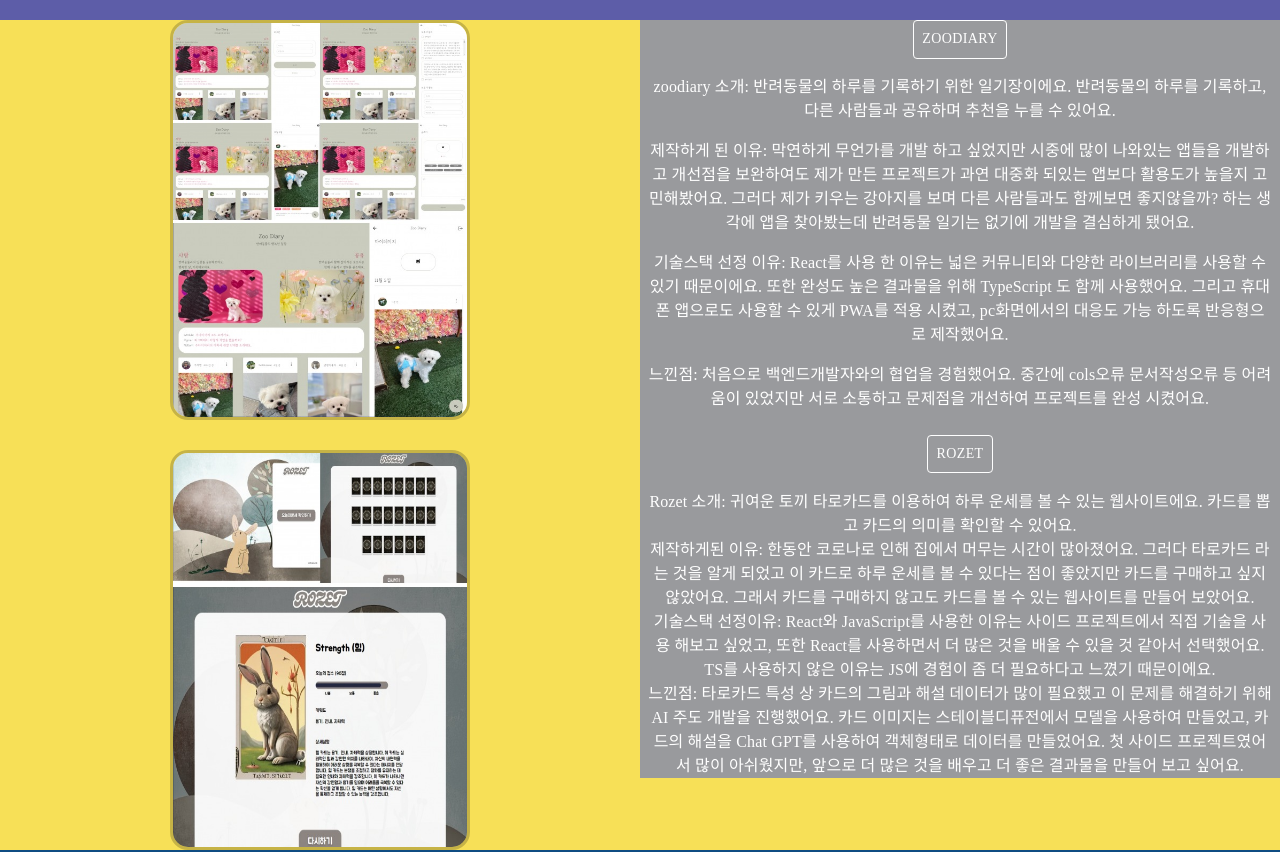
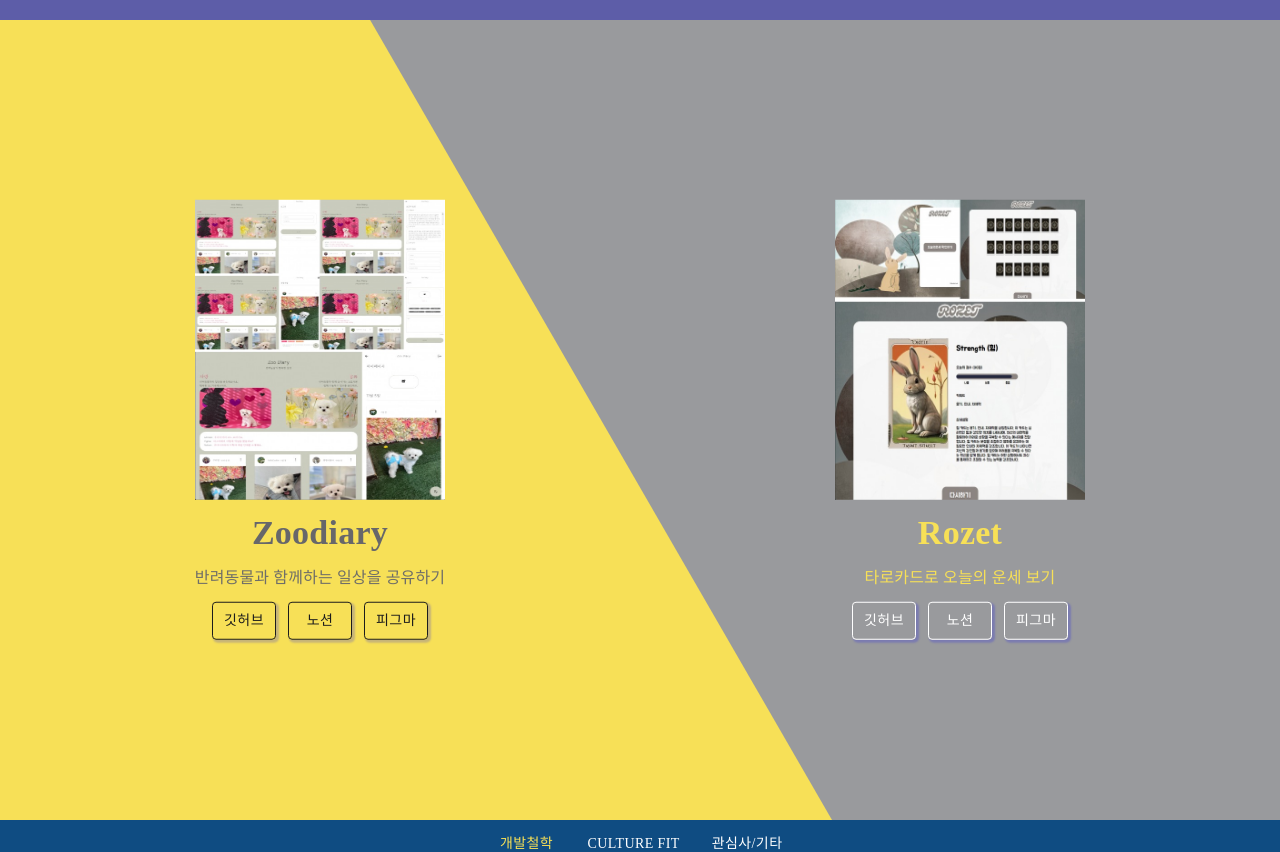
Before and after one commit to brom5033/brom5033.github.io, a React (Vite) app: page / in a window 1280 px wide. Shown: the part 1580-2432 px from the top of the page. Built offline with nearby package versions, Linux system fonts and the light colour scheme; a web font is replaced by a local one.

Commit message:
feat(third): ui 구성 수정 및 링크 연결

```diff
--- a/package.json
+++ b/package.json
@@ -1,6 +1,7 @@
 {
   "name": "portfolio",
   "private": true,
+  "license": "MIT",
   "version": "0.0.0",
   "type": "module",
   "scripts": {
@@ -15,6 +16,7 @@
     "@emotion/styled": "^11.11.0",
     "@mui/icons-material": "^5.14.16",
     "@mui/material": "^5.14.16",
+    "framer-motion": "^10.16.4",
     "react": "^18.2.0",
     "react-dom": "^18.2.0",
     "vite-tsconfig-paths": "^4.2.1"
--- a/src/components/atoms/ColorSection.tsx
+++ b/src/components/atoms/ColorSection.tsx
@@ -12,11 +12,13 @@ export const ColorSection: FC<Props> = ({ children, color }) => {
       component="section"
       sx={{
         display: 'table',
+        position: 'relative',
         backgroundColor: color,
         color: 'white',
         height: '100vh',
         justifyContent: 'center',
         textAlign: 'center',
+        overflow: 'hidden',
         '& > *': {
           display: 'table-cell',
           verticalAlign: 'middle',
--- a/src/components/organisms/Third.tsx
+++ b/src/components/organisms/Third.tsx
@@ -15,7 +15,7 @@ export const Third = () => {
   return (
     <ColorSection color="#f7e057">
       <Grid container sx={{ height: '100%' }}>
-        <Grid item xs={12} md={6} sx={{ height: '100%' }}>
+        <Grid item xs={12} md={6} sx={{ height: '100%', backgroundColor: '#f7e057' }}>
           <Stack sx={{ alignItems: 'center', height: '100%', justifyContent: 'center' }}>
             <Stack
               sx={{
@@ -52,7 +52,7 @@ export const Third = () => {
           md={6}
           sx={{ backgroundColor: '#999a9d', height: '100%', display: 'flex', alignItems: 'center' }}
         >
-          <Stack spacing={1}>
+          <Stack spacing={5}>
             <Stack spacing={1} sx={style.itemCenter}>
               <Button
                 sx={{ color: '#fff', border: '1px solid white' }}
@@ -61,27 +61,27 @@ export const Third = () => {
               >
                 ZooDiary
               </Button>
-              <div style={style.marginText}>
-                <p>
-                  zoodiary 소개: 반려동물의 하루를 기록하기 위한 일기장이에요. 반려동물의 하루를 기록하고, 다른 사람들과
-                  공유하며 추천을 누를 수 있어요.
-                </p>
-                <p>
-                  제작하게 된 이유: 막연하게 무언가를 개발 하고 싶었지만 시중에 많이 나와있는 앱들을 개발하고 개선점을
-                  보완하여도 제가 만든 프로젝트가 과연 대중화 되있는 앱보다 활용도가 높을지 고민해봤어요. 그러다 제가
-                  키우는 강아지를 보며 다른 사람들과도 함께보면 좋지않을까? 하는 생각에 앱을 찾아봤는데 반려동물 일기는
-                  없기에 개발을 결심하게 됐어요.
-                </p>
-                <p>
-                  기술스택 선정 이유: React를 사용 한 이유는 넓은 커뮤니티와 다양한 라이브러리를 사용할 수 있기
-                  때문이에요. 또한 완성도 높은 결과물을 위해 TypeScript 도 함께 사용했어요. 그리고 휴대폰 앱으로도
+              <Grid container sx={{ fontSize: '14px' }}>
+                <Grid item xs={3} sm={3}>
+                  <h3>[ zoodiary 소개 ]</h3> 반려동물의 하루를 기록하기 위한 일기장이에요. 반려동물의 하루를 기록하고,
+                  다른 사람들과 공유하며 추천을 누를 수 있어요.
+                </Grid>
+                <Grid xs={3} sm={3}>
+                  <h3>[ 제작하게 된 이유 ]</h3> 막연하게 무언가를 개발 하고 싶었지만 시중에 많이 나와있는 앱들을
+                  개발하고 개선점을 보완하여도 제가 만든 프로젝트가 과연 대중화 되있는 앱보다 활용도가 높을지
+                  고민해봤어요. 그러다 제가 키우는 강아지를 보며 다른 사람들과도 함께보면 좋지않을까? 하는 생각에 앱을
+                  찾아봤는데 반려동물 일기는 없기에 개발을 결심하게 됐어요.
+                </Grid>
+                <Grid xs={3} sm={3}>
+                  <h3>[ 기술스택 선정 이유 ]</h3> React를 사용 한 이유는 넓은 커뮤니티와 다양한 라이브러리를 사용할 수
+                  있기 때문이에요. 또한 완성도 높은 결과물을 위해 TypeScript 도 함께 사용했어요. 그리고 휴대폰 앱으로도
                   사용할 수 있게 PWA를 적용 시켰고, pc화면에서의 대응도 가능 하도록 반응형으로 제작했어요.
-                </p>
-                <p>
-                  느낀점: 처음으로 백엔드개발자와의 협업을 경험했어요. 중간에 cols오류 문서작성오류 등 어려움이 있었지만
-                  서로 소통하고 문제점을 개선하여 프로젝트를 완성 시켰어요.
-                </p>
-              </div>
+                </Grid>
+                <Grid xs={3} sm={3}>
+                  <h3>[ 느낀점 ]</h3> 처음으로 백엔드개발자와의 협업을 경험했어요. 중간에 cols오류 문서작성오류 등
+                  어려움이 있었지만 서로 소통하고 문제점을 개선하여 프로젝트를 완성 시켰어요.
+                </Grid>
+              </Grid>
             </Stack>
             <Stack spacing={1} sx={style.itemCenter}>
               <Button
@@ -91,27 +91,28 @@ export const Third = () => {
               >
                 Rozet
               </Button>
-
-              <p style={{ margin: '0px 8px', marginTop: '17px' }}>
-                Rozet 소개: 귀여운 토끼 타로카드를 이용하여 하루 운세를 볼 수 있는 웹사이트에요. 카드를 뽑고 카드의
-                의미를 확인할 수 있어요.
-              </p>
-              <p style={style.marginText}>
-                제작하게된 이유: 한동안 코로나로 인해 집에서 머무는 시간이 많아졌어요. 그러다 타로카드 라는 것을 알게
-                되었고 이 카드로 하루 운세를 볼 수 있다는 점이 좋았지만 카드를 구매하고 싶지 않았어요. 그래서 카드를
-                구매하지 않고도 카드를 볼 수 있는 웹사이트를 만들어 보았어요.
-              </p>
-              <p style={style.marginText}>
-                기술스택 선정이유: React와 JavaScript를 사용한 이유는 사이드 프로젝트에서 직접 기술을 사용 해보고
-                싶었고, 또한 React를 사용하면서 더 많은 것을 배울 수 있을 것 같아서 선택했어요. TS를 사용하지 않은
-                이유는 JS에 경험이 좀 더 필요하다고 느꼈기 때문이에요.
-              </p>
-              <p style={style.marginText}>
-                느낀점: 타로카드 특성 상 카드의 그림과 해설 데이터가 많이 필요했고 이 문제를 해결하기 위해 AI 주도
-                개발을 진행했어요. 카드 이미지는 스테이블디퓨전에서 모델을 사용하여 만들었고, 카드의 해설을 Chat GPT를
-                사용하여 객체형태로 데이터를 만들었어요. 첫 사이드 프로젝트였어서 많이 아쉬웠지만, 앞으로 더 많은 것을
-                배우고 더 좋은 결과물을 만들어 보고 싶어요.
-              </p>
+              <Grid container sx={{ fontSize: '14px' }}>
+                <Grid item xs={3} sm={3}>
+                  <h3>[ Rozet 소개 ]</h3> 귀여운 토끼 타로카드를 이용하여 하루 운세를 볼 수 있는 웹사이트에요. 카드를
+                  뽑고 카드의 의미를 확인할 수 있어요.
+                </Grid>
+                <Grid item xs={3} sm={3}>
+                  <h3>[ 제작하게된 이유 ]</h3> 한동안 코로나로 인해 집에서 머무는 시간이 많아졌어요. 그러다 타로카드
+                  라는 것을 알게 되었고 이 카드로 하루 운세를 볼 수 있다는 점이 좋았지만 카드를 구매하고 싶지 않았어요.
+                  그래서 카드를 구매하지 않고도 카드를 볼 수 있는 웹사이트를 만들어 보았어요.
+                </Grid>
+                <Grid item xs={3} sm={3}>
+                  <h3>[ 기술스택 선정이유 ]</h3> React와 JavaScript를 사용한 이유는 사이드 프로젝트에서 직접 기술을 사용
+                  해보고 싶었고, 또한 React를 사용하면서 더 많은 것을 배울 수 있을 것 같아서 선택했어요. TS를 사용하지
+                  않은 이유는 JS에 경험이 좀 더 필요하다고 느꼈기 때문이에요.
+                </Grid>
+                <Grid item xs={3} sm={3}>
+                  <h3>[ 느낀점 ]</h3> 타로카드 특성 상 카드의 그림과 해설 데이터가 많이 필요했고 이 문제를 해결하기 위해
+                  AI 주도 개발을 진행했어요. 카드 이미지는 스테이블디퓨전에서 모델을 사용하여 만들었고, 카드의 해설을
+                  Chat GPT를 사용하여 객체형태로 데이터를 만들었어요. 첫 사이드 프로젝트였어서 많이 아쉬웠지만, 앞으로
+                  더 많은 것을 배우고 더 좋은 결과물을 만들어 보고 싶어요.
+                </Grid>
+              </Grid>
             </Stack>
           </Stack>
         </Grid>
--- /dev/null
+++ b/src/components/organisms/ThirdMenu.tsx
@@ -0,0 +1,128 @@
+import type { FC } from 'react';
+import { ColorSection } from '@components/atoms/ColorSection';
+import { Grid, Box, Stack, Typography, Button, Tooltip } from '@mui/material';
+
+export const ThirdMenu: FC = () => {
+  return (
+    <ColorSection color="#999a9d">
+      <Box
+        sx={{
+          backgroundColor: '#f7e057',
+          transform: 'rotate(-30deg) translate(-50%, -50%)',
+          overflow: 'hidden',
+          width: '200%',
+          height: '200%',
+          position: 'absolute',
+          top: '0%',
+          left: '-35%',
+        }}
+      />
+      <Grid
+        container
+        sx={{
+          position: 'absolute',
+          top: '50%',
+          left: '50%',
+          transform: 'translate(-50%, -50%)',
+        }}
+      >
+        <Grid item xs={12} md={6}>
+          <Stack gap="12px">
+            <img src="/images/zoodiary.jpg" width={250} height={300} style={{ margin: 'auto' }} />
+            <Typography variant="h4" color="#67676a" sx={{ fontWeight: 'bolder' }}>
+              Zoodiary
+            </Typography>
+            <Typography variant="body1" color="#6f6e68">
+              반려동물과 함께하는 일상을 공유하기
+            </Typography>
+            <Stack direction="row" gap="12px" sx={{ width: 'fit-content', margin: 'auto' }}>
+              <Tooltip title={<h3>자세한 프로젝트 내용은 readme에 작성했어요</h3>} placement="bottom" arrow>
+                <Button
+                  sx={{
+                    color: '#1c1c1c',
+                    border: '1px solid #1c1c1c',
+                    boxShadow: '2px 2px 2px 1px rgba(0, 0, 255, .2)',
+                  }}
+                  href="https://github.com/brom5033/ZooDiary"
+                  target="_blank"
+                >
+                  깃허브
+                </Button>
+              </Tooltip>
+              <Button
+                sx={{
+                  color: '#1c1c1c',
+                  border: '1px solid #1c1c1c',
+                  boxShadow: '2px 2px 2px 1px rgba(0, 0, 255, .2)',
+                }}
+                href="https://gaudy-baryonyx-7e4.notion.site/Zoo-Diary-8ae3a505ff5c47dabbd326e271dc2e29?pvs=4"
+                target="_blank"
+              >
+                노션
+              </Button>
+              <Button
+                sx={{
+                  color: '#1c1c1c',
+                  border: '1px solid #1c1c1c',
+                  boxShadow: '2px 2px 2px 1px rgba(0, 0, 255, .2)',
+                }}
+                href="https://www.figma.com/file/R3RnoAUBlLY1ASy45ME2C8/Zoo-Diary?type=design&t=BtTpILJgZXhtSuPj-6"
+                target="_blank"
+              >
+                피그마
+              </Button>
+            </Stack>
+          </Stack>
+        </Grid>
+        <Grid item xs={12} md={6}>
+          <Stack gap="12px">
+            <img src="/images/rozet.jpg" width={250} height={300} style={{ margin: 'auto' }} />
+            <Typography variant="h4" color="#f7e057" sx={{ fontWeight: 'bolder' }}>
+              Rozet
+            </Typography>
+            <Typography variant="body1" color="#f7e057">
+              타로카드로 오늘의 운세 보기
+            </Typography>
+            <Stack direction="row" gap="12px" sx={{ width: 'fit-content', margin: 'auto' }}>
+              <Tooltip title={<h3>자세한 프로젝트 내용은 readme에 작성했어요</h3>} placement="bottom" arrow>
+                <Button
+                  sx={{
+                    color: 'white',
+                    border: '1px solid white',
+                    boxShadow: '2px 2px 2px 1px rgba(0, 0, 255, .2)',
+                  }}
+                  href="https://github.com/brom5033/rozet"
+                  target="_blank"
+                >
+                  깃허브
+                </Button>
+              </Tooltip>
+              <Button
+                sx={{
+                  color: 'white',
+                  border: '1px solid white',
+                  boxShadow: '2px 2px 2px 1px rgba(0, 0, 255, .2)',
+                }}
+                href="https://gaudy-baryonyx-7e4.notion.site/Rozet-f430db6ee9044cd7a6c094e11c7edffb?pvs=4"
+                target="_blank"
+              >
+                노션
+              </Button>
+              <Button
+                sx={{
+                  color: 'white',
+                  border: '1px solid white',
+                  boxShadow: '2px 2px 2px 1px rgba(0, 0, 255, .2)',
+                }}
+                href="https://www.figma.com/file/lrJ23tmQquC2itAwnH0pqZ/ROZET?type=design&t=BtTpILJgZXhtSuPj-6"
+                target="_blank"
+              >
+                피그마
+              </Button>
+            </Stack>
+          </Stack>
+        </Grid>
+      </Grid>
+    </ColorSection>
+  );
+};
--- a/src/components/templates/IndexTemplate.tsx
+++ b/src/components/templates/IndexTemplate.tsx
@@ -2,13 +2,14 @@ import { First } from '@components/organisms/First';
 import { Second } from '@components/organisms/Second';
 import { Third } from '@components/organisms/Third';
 import { Fourth } from '@components/organisms/Fourth';
+import { ThirdMenu } from '@components/organisms/ThirdMenu';
 
 export const IndexTemplate = () => {
   return (
     <>
       <First />
       <Second />
-      <Third />
+      <ThirdMenu />
       <Fourth />
     </>
   );
```
Also changed, not shown: src/components/organisms/Footer.tsx (added), 2 other files (tests, documents, lock files or other folders).
